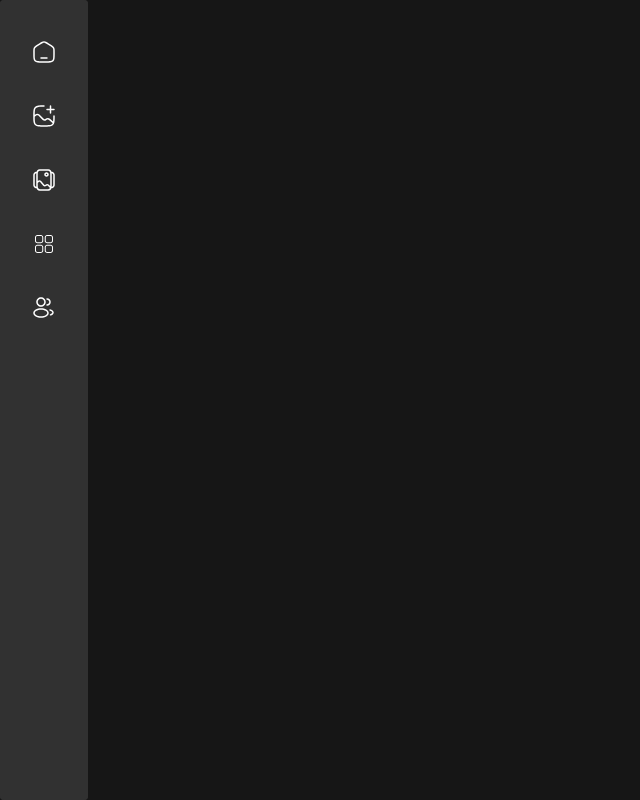
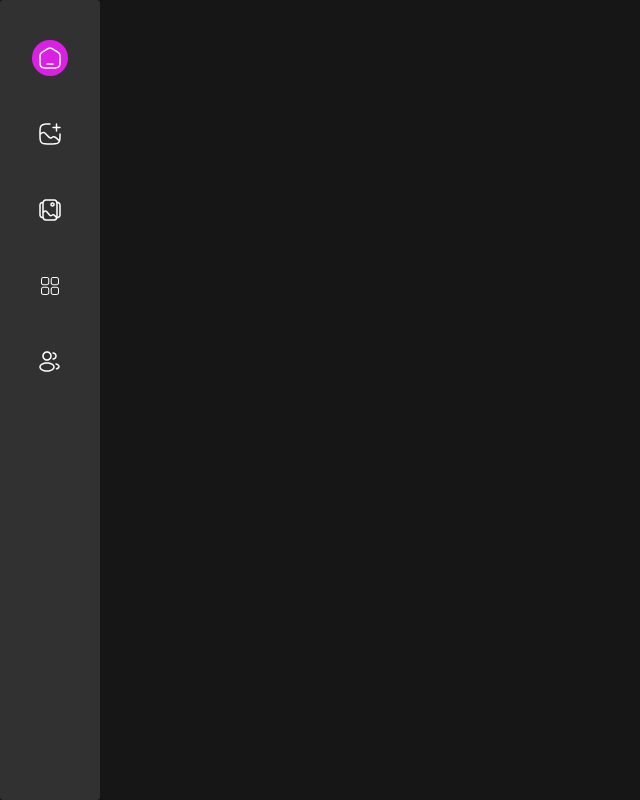
Before and after one commit to Manuel-heav/foodpick, a React (Vite) app: page / in a window 1280 px wide. Shown: the whole page, without its empty margins (0-640 px from the left). Built offline with nearby package versions, Linux system fonts and the light colour scheme.

Commit message:
working on sidebar

```diff
--- a/src/components/shared/Sidebar.tsx
+++ b/src/components/shared/Sidebar.tsx
@@ -1,14 +1,22 @@
 import { SidebarLinks } from "../../constants/links"
-import SidebarLink from "./SidebarLink"
+import { Link, useLocation } from "react-router-dom"
 
 const Sidebar = () => {
+    const { pathname } = useLocation();
   return (
     <nav className="hidden md:flex px-8 py-10 h-100 bg-secondaryColor fixed top-0 left-0 h-screen rounded">
-        <div className="flex gap-10 flex-col">
+        <div className="flex gap-10 flex-col group">
+
             {
-                SidebarLinks.map(link => (
-                    <SidebarLink key={link.label} iconName={link.imgUrl} route={link.route} />
-                ))
+
+                SidebarLinks.map(link => {
+                    const isActive = pathname === link.route;
+                    return(
+                        <Link key={link.label} to={link.route} className={`p-1.5 rounded-full text-white cursor-pointer group ${isActive && 'bg-mainColor'}`}>
+                            <img src={link.imgUrl} className="h-6 hover:bg-mainColor"/>
+                        </Link>
+                    )
+                })
             }
 
         </div>
--- a/src/components/shared/SidebarLink.tsx
+++ /dev/null
@@ -1,11 +0,0 @@
-import { Link } from "react-router-dom"
-
-const SidebarLink = ({ iconName, route } : {iconName: string, route: string}) => {
-  return (
-    <Link to={route} className="text-white cursor-pointer">
-        <img src={iconName} className="h-6"/>
-    </Link>
-  )
-}
-
-export default SidebarLink
```
